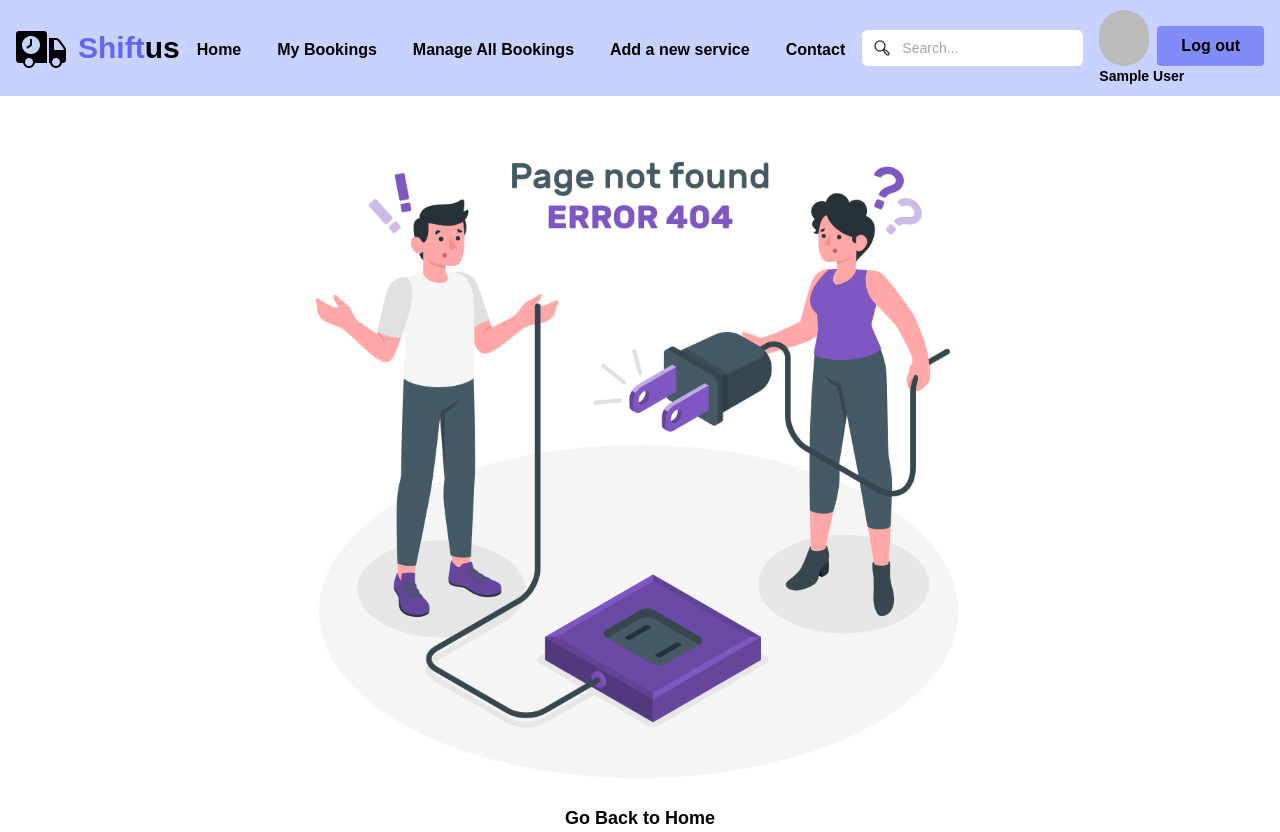
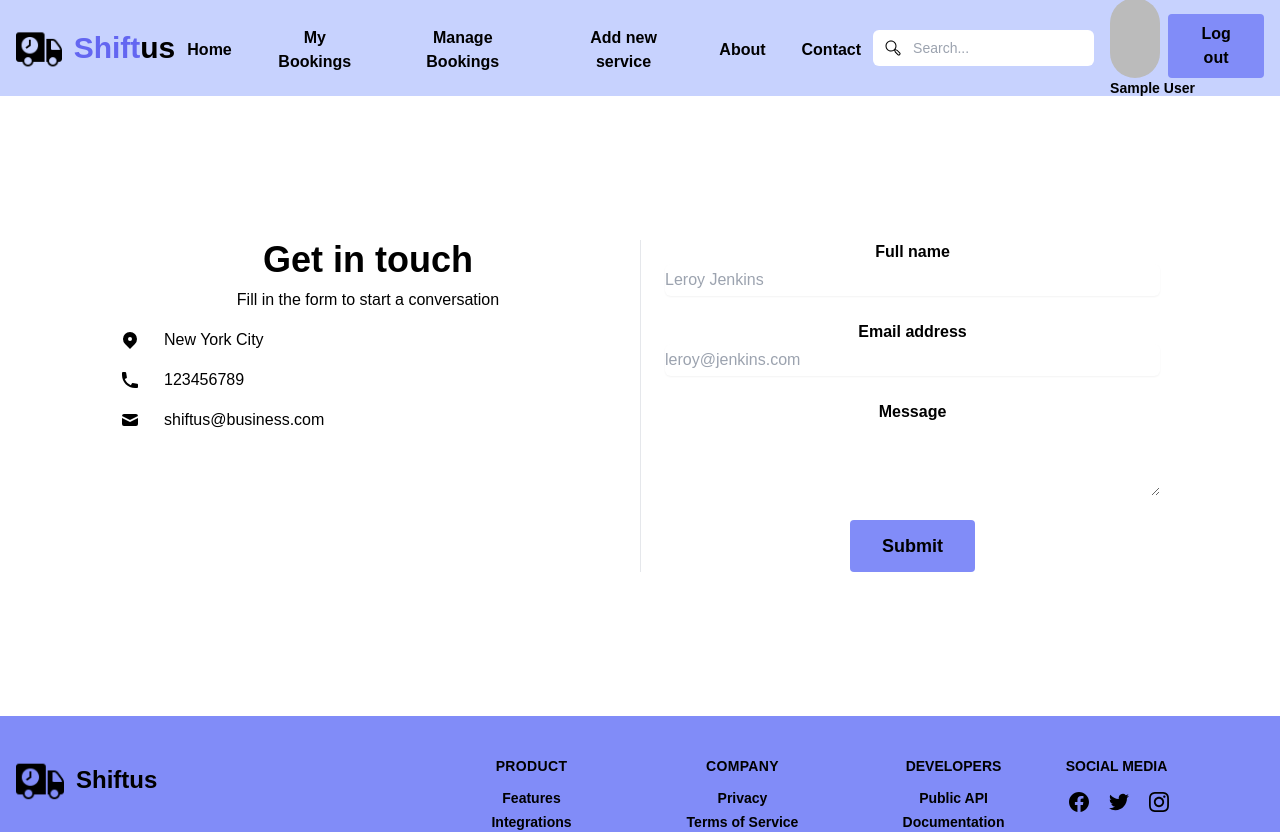
Before and after one commit to abir2010/Shiftus-company-client-side, a React (Create React App) app: page /contact in a window 1280 px wide. Shown: the top 832 px of the page. Built offline with nearby package versions, Linux system fonts and the light colour scheme; no server answers; sample sign-in values are in the browser's storage; a web font is replaced by a local one.

Commit message:
req done

```diff
--- a/src/App.js
+++ b/src/App.js
@@ -1,6 +1,8 @@
 import { BrowserRouter, Switch, Route } from "react-router-dom";
 import "./App.css";
+import About from "./Components/About/About";
 import AddBooking from "./Components/AddBooking/AddBooking";
+import Contact from "./Components/Contact/Contact";
 import Footer from "./Components/Footer/Footer";
 import Header from "./Components/Header/Header";
 import Home from "./Components/Home/Home";
@@ -37,6 +39,12 @@ function App() {
             <PrivateRoute path="/addBooking">
               <AddBooking></AddBooking>
             </PrivateRoute>
+            <Route path="/contact">
+              <Contact></Contact>
+            </Route>
+            <Route path="/about">
+              <About></About>
+            </Route>
             <Route path="/login">
               <Login></Login>
             </Route>
--- /dev/null
+++ b/src/Components/About/About.js
@@ -0,0 +1,83 @@
+import React from "react";
+
+const About = () => {
+  return (
+    <div>
+      <section class="relative py-16 bg-blueGray-50">
+        <div class="container mx-auto">
+          <div class="flex flex-wrap items-center">
+            <div class="w-full md:w-6/12 lg:w-4/12 px-12 md:px-4 mr-auto ml-auto -mt-78">
+              <div class="relative flex flex-col min-w-0 break-words bg-white w-full mb-6 shadow-lg rounded-lg bg-pink-500">
+                <img
+                  alt="..."
+                  src="https://images.unsplash.com/photo-1498050108023-c5249f4df085?ixlib=rb-1.2.1&amp;ixid=eyJhcHBfaWQiOjEyMDd9&amp;auto=format&amp;fit=crop&amp;w=700&amp;q=80"
+                  class="w-full align-middle rounded-t-lg"
+                />
+                <blockquote class="relative p-4 mb-4">
+                  <h4 class="text-xl font-bold text-white">Shift us</h4>
+                  <p class="text-md font-light mt-2 text-white">
+                    Shift us company currently providing the best delivery
+                    service accross the world. We are the trustable and 100%
+                    reliable.
+                  </p>
+                </blockquote>
+              </div>
+            </div>
+
+            <div class="w-full md:w-6/12 px-4">
+              <div className="space-y-2 text-center">
+                <h2 className="text-4xl font-bold">Our Creative Team</h2>
+              </div>
+              <div class="flex flex-wrap">
+                <div class="w-full md:w-6/12 px-4">
+                  <div class="relative flex flex-col mt-4">
+                    <div class="px-4 py-5 flex-auto">
+                      <div class="text-blueGray-500 p-3 text-center inline-flex items-center justify-center w-12 h-12 mb-5 shadow-lg rounded-full bg-white">
+                        <i class="fas fa-sitemap"></i>
+                      </div>
+                      <h6 class="text-xl mb-1 font-semibold">Emma Watson</h6>
+                      <p class="mb-4 text-indigo-500">CEO, Shiftus</p>
+                    </div>
+                  </div>
+                  <div class="relative flex flex-col min-w-0">
+                    <div class="px-4 py-5 flex-auto">
+                      <div class="text-blueGray-500 p-3 text-center inline-flex items-center justify-center w-12 h-12 mb-5 shadow-lg rounded-full bg-white">
+                        <i class="fas fa-drafting-compass"></i>
+                      </div>
+                      <h6 class="text-xl mb-1 font-semibold">Harry Potter</h6>
+                      <p class="mb-4 text-indigo-500">Marketing head</p>
+                    </div>
+                  </div>
+                </div>
+                <div class="w-full md:w-6/12 px-4">
+                  <div class="relative flex flex-col min-w-0 mt-4">
+                    <div class="px-4 py-5 flex-auto">
+                      <div class="text-blueGray-500 p-3 text-center inline-flex items-center justify-center w-12 h-12 mb-5 shadow-lg rounded-full bg-white">
+                        <i class="fas fa-newspaper"></i>
+                      </div>
+                      <h6 class="text-xl mb-1 font-semibold">Ronald Wiesely</h6>
+                      <p class="mb-4 text-indigo-500">
+                        Delivery Regional officer
+                      </p>
+                    </div>
+                  </div>
+                  <div class="relative flex flex-col min-w-0">
+                    <div class="px-4 py-5 flex-auto">
+                      <div class="text-blueGray-500 p-3 text-center inline-flex items-center justify-center w-12 h-12 mb-5 shadow-lg rounded-full bg-white">
+                        <i class="fas fa-file-alt"></i>
+                      </div>
+                      <h6 class="text-xl mb-1 font-semibold">Severus Snape</h6>
+                      <p class="mb-4 text-indigo-500">Advisor</p>
+                    </div>
+                  </div>
+                </div>
+              </div>
+            </div>
+          </div>
+        </div>
+      </section>
+    </div>
+  );
+};
+
+export default About;
--- a/src/Components/AddBooking/AddBooking.js
+++ b/src/Components/AddBooking/AddBooking.js
@@ -35,7 +35,7 @@ const AddBooking = () => {
     <div>
       <form
         onSubmit={handleAddService}
-        className="lg:m-4 border border-gray-300 rounded-md text-center"
+        className="lg:m-4 lg:my-20 border border-gray-300 rounded-md text-center"
       >
         <p className="lg:text-2xl bg-indigo-200 py-2 font-bold mt-12 mb-8">
           Fill-up & submit the form to Add a new Service
--- /dev/null
+++ b/src/Components/Contact/Contact.js
@@ -0,0 +1,94 @@
+import React from "react";
+
+const Contact = () => {
+  return (
+    <div>
+      <section className="py-24 lg:my-12 dark:bg-coolGray-800 dark:text-coolGray-50">
+        <div className="grid max-w-6xl grid-cols-1 px-6 mx-auto lg:px-8 md:grid-cols-2 md:divide-x">
+          <div className="py-6 md:py-0 md:px-6">
+            <h1 className="text-4xl font-bold">Get in touch</h1>
+            <p className="pt-2 pb-4">
+              Fill in the form to start a conversation
+            </p>
+            <div className="space-y-4">
+              <p className="flex items-center">
+                <svg
+                  xmlns="http://www.w3.org/2000/svg"
+                  viewBox="0 0 20 20"
+                  fill="currentColor"
+                  className="w-5 h-5 mr-2 sm:mr-6"
+                >
+                  <path
+                    fillRule="evenodd"
+                    d="M5.05 4.05a7 7 0 119.9 9.9L10 18.9l-4.95-4.95a7 7 0 010-9.9zM10 11a2 2 0 100-4 2 2 0 000 4z"
+                    clipRule="evenodd"
+                  ></path>
+                </svg>
+                <span>New York City</span>
+              </p>
+              <p className="flex items-center">
+                <svg
+                  xmlns="http://www.w3.org/2000/svg"
+                  viewBox="0 0 20 20"
+                  fill="currentColor"
+                  className="w-5 h-5 mr-2 sm:mr-6"
+                >
+                  <path d="M2 3a1 1 0 011-1h2.153a1 1 0 01.986.836l.74 4.435a1 1 0 01-.54 1.06l-1.548.773a11.037 11.037 0 006.105 6.105l.774-1.548a1 1 0 011.059-.54l4.435.74a1 1 0 01.836.986V17a1 1 0 01-1 1h-2C7.82 18 2 12.18 2 5V3z"></path>
+                </svg>
+                <span>123456789</span>
+              </p>
+              <p className="flex items-center">
+                <svg
+                  xmlns="http://www.w3.org/2000/svg"
+                  viewBox="0 0 20 20"
+                  fill="currentColor"
+                  className="w-5 h-5 mr-2 sm:mr-6"
+                >
+                  <path d="M2.003 5.884L10 9.882l7.997-3.998A2 2 0 0016 4H4a2 2 0 00-1.997 1.884z"></path>
+                  <path d="M18 8.118l-8 4-8-4V14a2 2 0 002 2h12a2 2 0 002-2V8.118z"></path>
+                </svg>
+                <span>shiftus@business.com</span>
+              </p>
+            </div>
+          </div>
+          <form
+            novalidate=""
+            className="font-bold flex flex-col py-6 space-y-6 md:py-0 md:px-6 ng-untouched ng-pristine ng-valid"
+          >
+            <label className="block">
+              <span className="mb-1">Full name</span>
+              <input
+                type="text"
+                placeholder="Leroy Jenkins"
+                className="block w-full h-8 rounded-md shadow-sm focus:ring focus:ring-opacity-75 focus:ring-violet-400 dark:bg-coolGray-800"
+              />
+            </label>
+            <label className="block">
+              <span className="mb-1">Email address</span>
+              <input
+                type="email"
+                placeholder="leroy@jenkins.com"
+                className="block w-full h-8 rounded-md shadow-sm focus:ring focus:ring-opacity-75 focus:ring-violet-400 dark:bg-coolGray-800"
+              />
+            </label>
+            <label className="block">
+              <span className="mb-1">Message</span>
+              <textarea
+                rows="3"
+                className="block w-full rounded-md focus:ring focus:ring-opacity-75 focus:ring-violet-400 dark:bg-coolGray-800"
+              ></textarea>
+            </label>
+            <button
+              type="button"
+              className="bg-indigo-400 font-bold self-center px-8 py-3 text-lg rounded focus:ring hover:bg-green-300 focus:ring-opacity-75 dark:bg-violet-400 dark:text-coolGray-900 focus:ring-violet-400 hover:ring-violet-400"
+            >
+              Submit
+            </button>
+          </form>
+        </div>
+      </section>
+    </div>
+  );
+};
+
+export default Contact;
--- a/src/Components/Header/Header.js
+++ b/src/Components/Header/Header.js
@@ -52,7 +52,7 @@ const Header = () => {
                     to="/allBookings"
                     className="flex items-center px-3 -mb-1"
                   >
-                    Manage All Bookings
+                    Manage Bookings
                   </NavLink>
                 </li>
                 <li className="flex">
@@ -60,13 +60,18 @@ const Header = () => {
                     to="/addBooking"
                     className="flex items-center px-3 -mb-1"
                   >
-                    Add a new service
+                    Add new service
                   </NavLink>
                 </li>
               </>
             ) : (
               <></>
             )}
+            <li className="flex">
+              <NavLink to="/about" className="flex items-center px-3 -mb-1">
+                About
+              </NavLink>
+            </li>
             <li className="flex">
               <NavLink to="/contact" className="flex items-center px-3 -mb-1">
                 Contact
@@ -172,13 +177,13 @@ const Header = () => {
           to="/allBookings"
           className="block px-4 py-2 text-sm font-bold hover:bg-gray-200"
         >
-          Manage All Bookings
+          Manage Bookings
         </NavLink>
         <NavLink
           to="/addBooking"
           className="block px-4 py-2 text-sm font-bold hover:bg-gray-200"
         >
-          Add a new service
+          Add new service
         </NavLink>
         <NavLink
           to="/contact"
--- a/src/Components/ManageBookings/ManageBookings.js
+++ b/src/Components/ManageBookings/ManageBookings.js
@@ -26,7 +26,7 @@ const ManageBookings = () => {
   }
   return (
     <div>
-      <div class="flex flex-col text-left font-bold my-12 mx-4">
+      <div class="flex flex-col text-left font-bold my-12 mx-4 lg:py-12">
         <div class="-my-2 overflow-x-auto sm:-mx-6 lg:-mx-8">
           <div class="py-2 align-middle inline-block min-w-full sm:px-6 lg:px-8">
             <div
```
